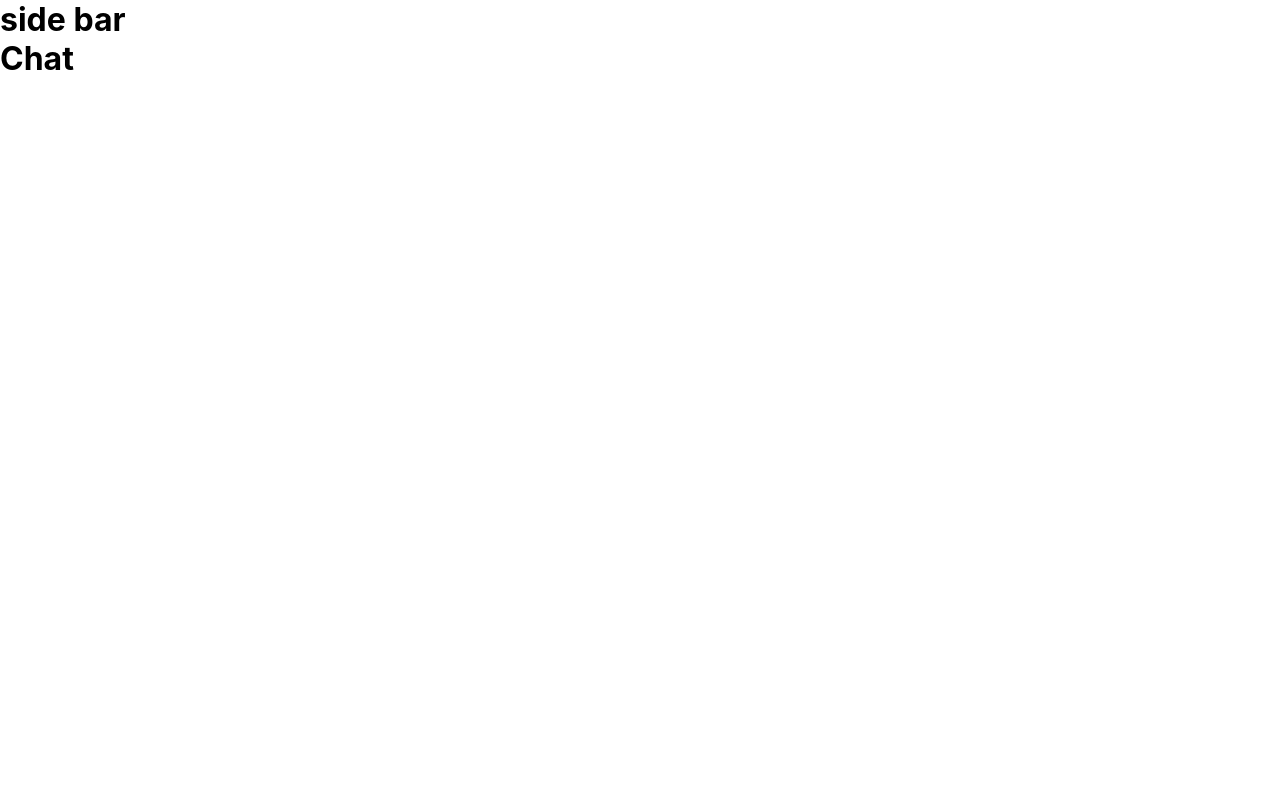
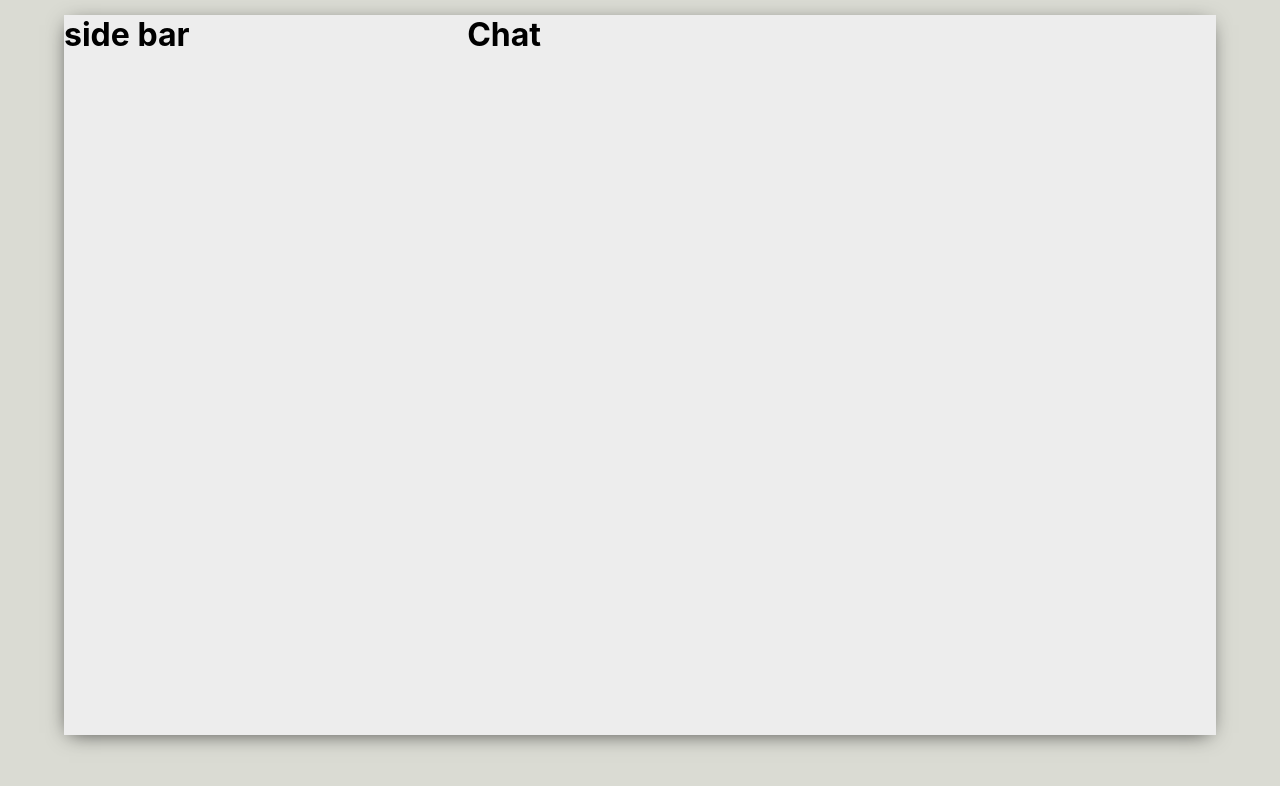
Before and after one commit to haris18896/Whatsapp_clone, a React (Create React App) app: page / in a window 1280 px wide. Shown: the top 786 px of the page. Built offline with nearby package versions, Linux system fonts and the light colour scheme.

Commit message:
flexbox has been added

```diff
--- a/src/App.css
+++ b/src/App.css
@@ -0,0 +1,16 @@
+.app{
+    display: grid;
+    place-items: center;
+    height: 100vh;
+    background-color: #dadbd3;
+}
+
+.app__body{
+    display: flex;
+    background-color: #ededed;
+    margin-top: -50px;
+    height: 90vh;
+    width: 90vw;
+    /* box-shadow: none|h-offset v-offset blur spread color |inset|initial|inherit; */
+    box-shadow: -1px 4px 20px -6px rgba(0,0,0,0.75);
+}
--- a/src/App.js
+++ b/src/App.js
@@ -6,9 +6,10 @@
 function App() {
   return (
     <div className="app">
+      <div className="app__body">
         <Sidebar />
-
         <Chat />
+      </div>
     </div>
   );
 }
--- a/src/components/chat/Chat.css
+++ b/src/components/chat/Chat.css
@@ -0,0 +1,6 @@
+.chat{
+    display: flex;
+    flex-direction: column;
+    /* 65% of the area */
+    flex: 0.65;
+}
--- a/src/components/sidebar/Sidebar.css
+++ b/src/components/sidebar/Sidebar.css
@@ -0,0 +1,6 @@
+.sidebar{
+    display: flex;
+    flex-direction: column;
+    /* 35% of the area */
+    flex: 0.35;
+}
```
Also changed, not shown: 1 other file (tests, documents, lock files or other folders).
